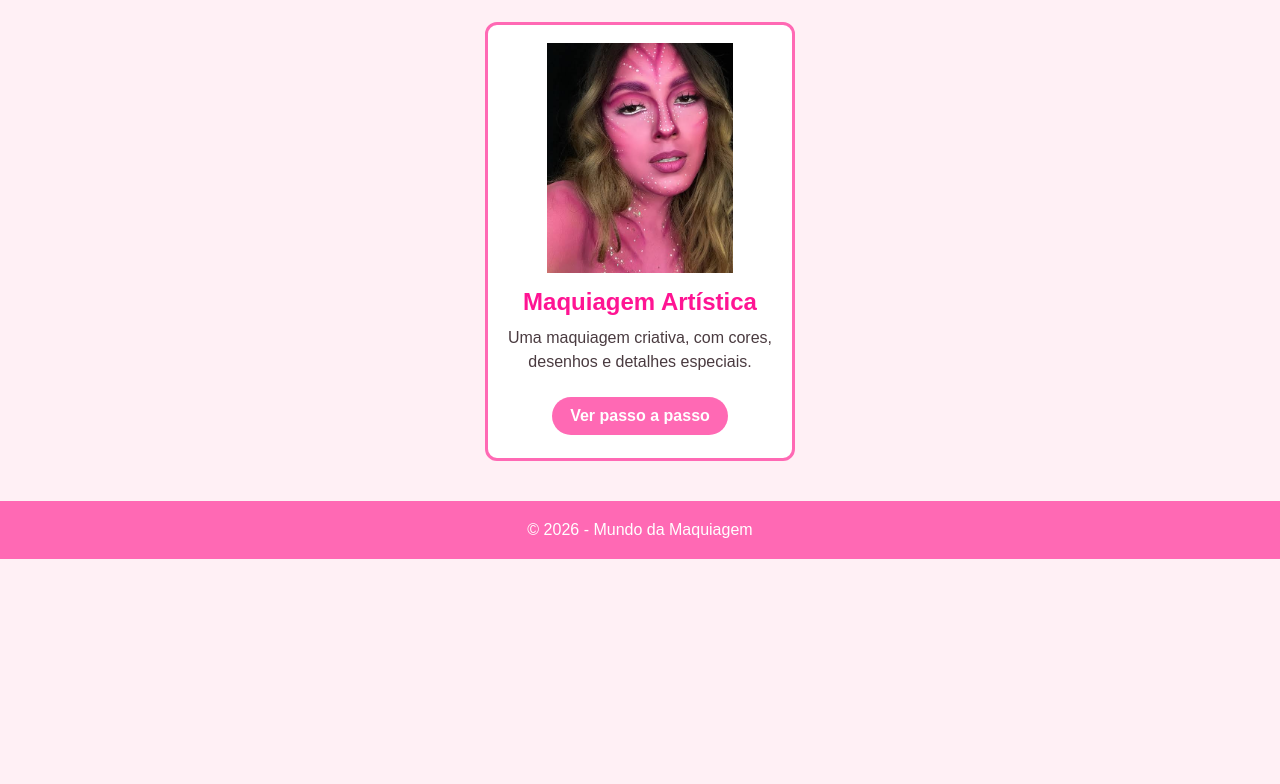
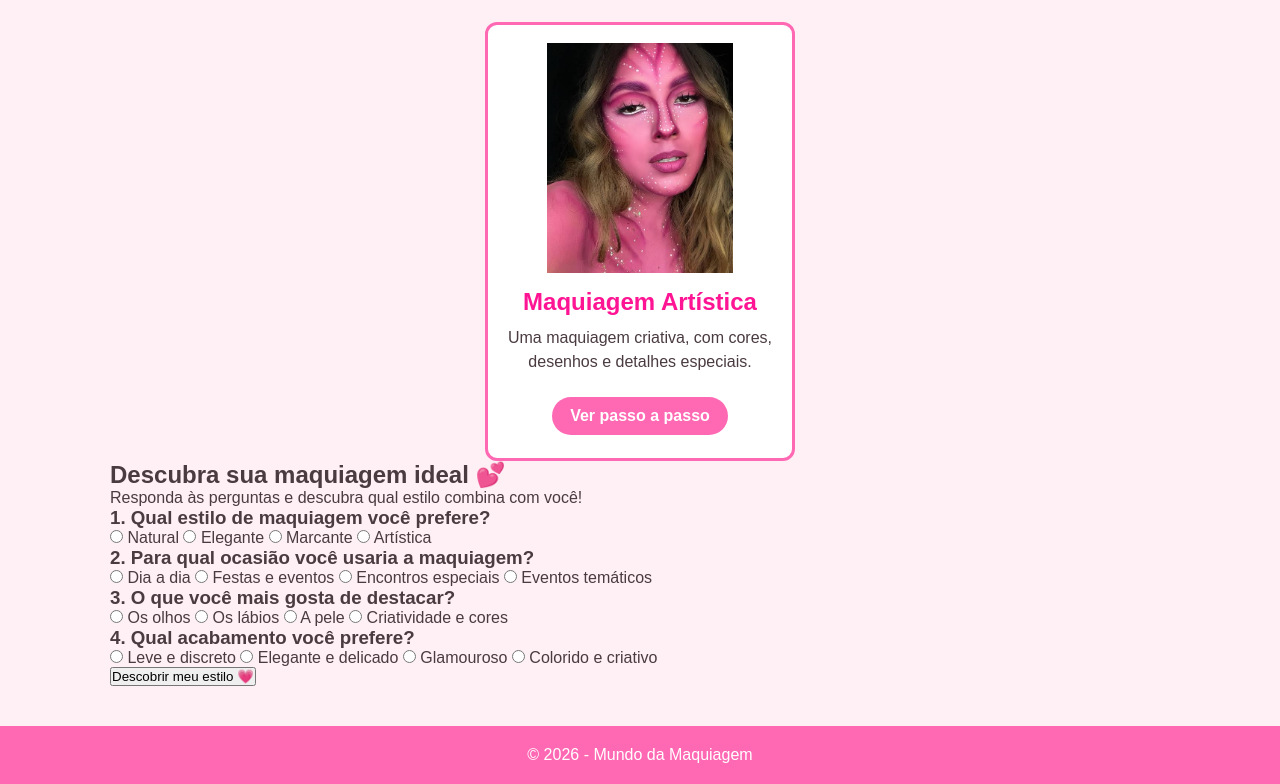
Before and after one commit to larilarie123/LARISSA-OLIVEIRA, a plain HTML site: page index.html in a window 1280 px wide. Shown: the part 700-1484 px from the top of the page. Before the commit the page ends 1259 px from the top, so only its background shows below. Drawn offline with Linux system fonts and the light colour scheme.

Commit message:
Update index.html

```diff
--- a/index.html
+++ b/index.html
@@ -1,6 +1,7 @@
 
 <!DOCTYPE html>
 <html lang="pt-BR">
+
 <head>
     <meta charset="UTF-8">
     <meta name="viewport" content="width=device-width, initial-scale=1.0">
@@ -24,6 +25,7 @@
     <a href="index.html">Início</a>
     <a href="dicas.html">Dicas de Maquiagem</a>
     <a href="finalização.html">Mais dicas</a>
+    <a href="#teste-maquiagem">Teste sua maquiagem</a>
 
     <button type="button" id="botao-produtos">
         Dúvidas Frequentes
@@ -65,32 +67,92 @@
 
     </div>
 
+    <!-- TESTE DE MAQUIAGEM -->
+    <section id="teste-maquiagem" class="teste-maquiagem">
+
+        <div class="conteudo-teste">
+
+            <h2>Descubra sua maquiagem ideal 💕</h2>
+            <p>Responda às perguntas e descubra qual estilo combina com você!</p>
+
+            <form id="form-teste">
+
+                <div class="pergunta">
+                    <h3>1. Qual estilo de maquiagem você prefere?</h3>
+                    <label><input type="radio" name="p1" value="natural" required> Natural</label>
+                    <label><input type="radio" name="p1" value="social"> Elegante</label>
+                    <label><input type="radio" name="p1" value="marcante"> Marcante</label>
+                    <label><input type="radio" name="p1" value="artistica"> Artística</label>
+                </div>
+
+                <div class="pergunta">
+                    <h3>2. Para qual ocasião você usaria a maquiagem?</h3>
+                    <label><input type="radio" name="p2" value="natural" required> Dia a dia</label>
+                    <label><input type="radio" name="p2" value="social"> Festas e eventos</label>
+                    <label><input type="radio" name="p2" value="marcante"> Encontros especiais</label>
+                    <label><input type="radio" name="p2" value="artistica"> Eventos temáticos</label>
+                </div>
+
+                <div class="pergunta">
+                    <h3>3. O que você mais gosta de destacar?</h3>
+                    <label><input type="radio" name="p3" value="marcante" required> Os olhos</label>
+                    <label><input type="radio" name="p3" value="social"> Os lábios</label>
+                    <label><input type="radio" name="p3" value="natural"> A pele</label>
+                    <label><input type="radio" name="p3" value="artistica"> Criatividade e cores</label>
+                </div>
+
+                <div class="pergunta">
+                    <h3>4. Qual acabamento você prefere?</h3>
+                    <label><input type="radio" name="p4" value="natural" required> Leve e discreto</label>
+                    <label><input type="radio" name="p4" value="social"> Elegante e delicado</label>
+                    <label><input type="radio" name="p4" value="marcante"> Glamouroso</label>
+                    <label><input type="radio" name="p4" value="artistica"> Colorido e criativo</label>
+                </div>
+
+                <button type="submit" class="botao-resultado">
+                    Descobrir meu estilo 💗
+                </button>
+
+            </form>
+
+            <!-- RESULTADO -->
+            <div id="resultado-teste" class="resultado-teste" hidden>
+
+                <h3>Seu estilo ideal é:</h3>
+                <h2 id="nome-resultado"></h2>
+
+                <img id="imagem-resultado" src="" alt="Maquiagem recomendada">
+
+                <p id="descricao-resultado"></p>
+
+                <a id="link-resultado" href="#">
+                    Ver passo a passo
+                </a>
+
+            </div>
+
+        </div>
+
+    </section>
+
     <!-- DÚVIDAS FREQUENTES -->
-        <section id="secao-produtos" class="secao-perguntas" hidden>
+    <section id="secao-produtos" hidden>
 
         <h2>Dúvidas Frequentes</h2>
 
-            <div class="conteudo-perguntas">
+        <div class="cartao-make">
 
-                <div class="item-pergunta">
             <h3>1. Qual é a ordem correta da maquiagem?</h3>
             <p>Comece pela preparação da pele, depois aplique primer, base, corretivo e finalize a maquiagem.</p>
-                </div>
 
-                <div class="item-pergunta">
             <h3>2. Preciso hidratar a pele antes da maquiagem?</h3>
             <p>Sim! A hidratação ajuda a preparar a pele antes da maquiagem.</p>
-                </div>
 
-                <div class="item-pergunta">
             <h3>3. Como fazer a maquiagem durar mais?</h3>
             <p>Prepare a pele adequadamente e utilize produtos de finalização apropriados.</p>
-                </div>
 
-                <div class="item-pergunta">
             <h3>4. Como limpar os pincéis?</h3>
             <p>Lave regularmente e deixe secar completamente.</p>
-                </div>
 
         </div>
 
@@ -108,6 +170,7 @@
 
 <!-- CONEXÃO COM JAVASCRIPT -->
 <script src="script.js"></script>
+<script src="quiz.js"></script>
 
 </body>
 </html>
```
Lines whose indentation alone changed are shown as unchanged.
